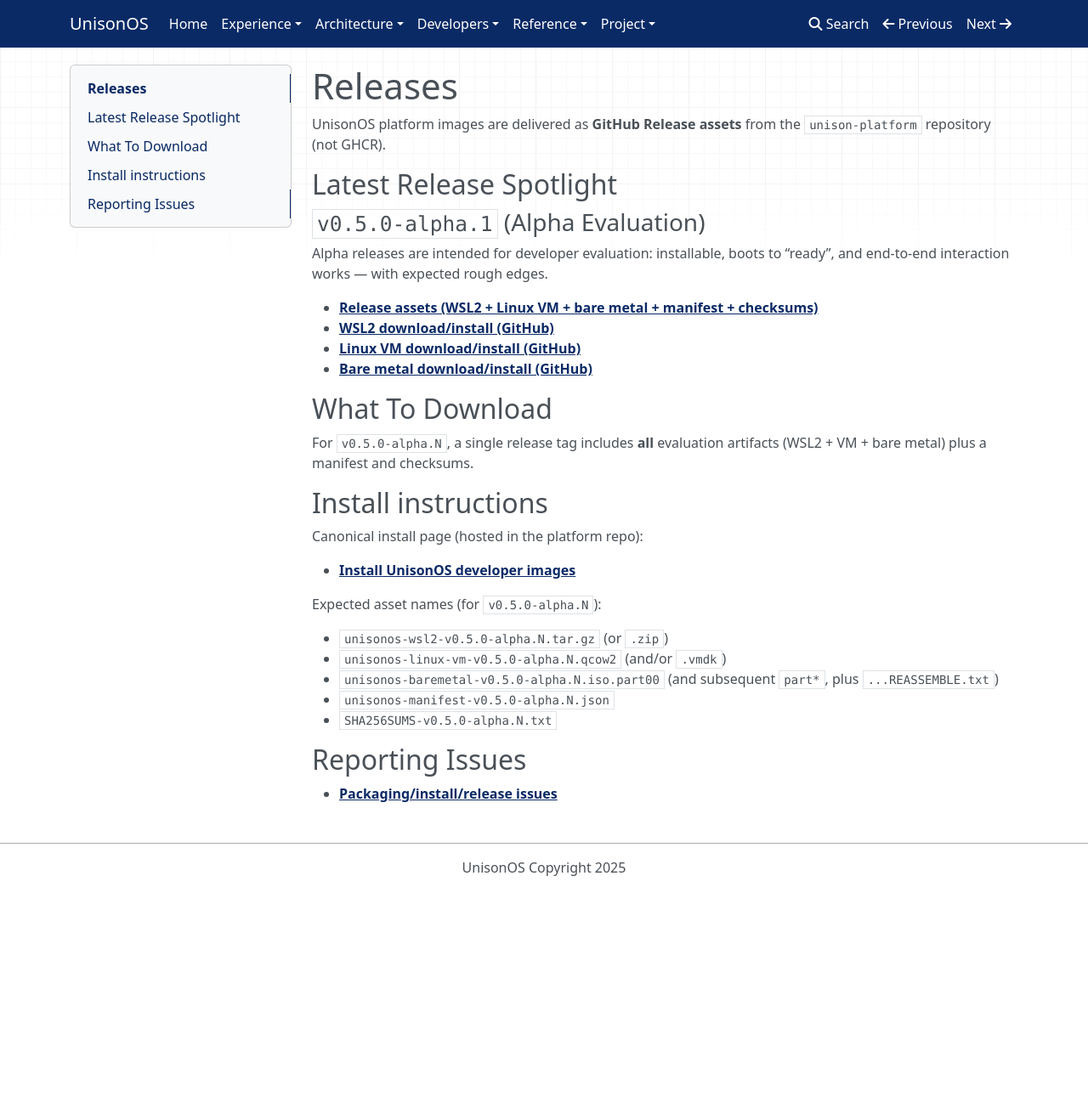
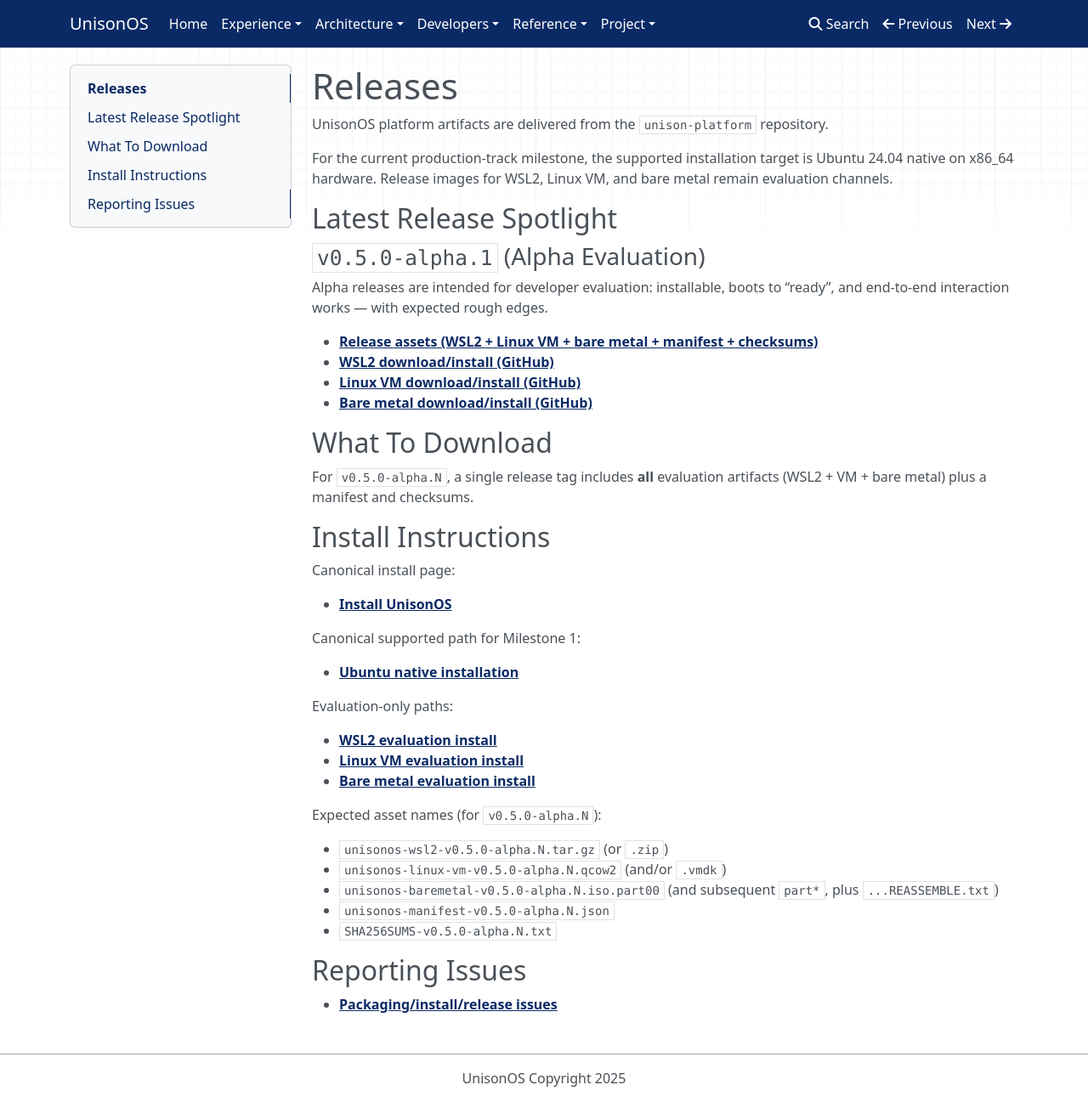
Before and after one commit to project-unisonOS/project-unisonos.github.io, an MkDocs documentation site: the page built from docs/developers/releases.md, in a window 1280 px wide and 1297 px high. Shown: the whole window at 85% size. Built offline with MkDocs 1.6.1, drawn with Linux system fonts in a browser that asks for light colours; nearby versions of some CDN libraries.

Commit message:
Clarify supported Milestone 1 release paths

```diff
--- a/docs/developers/releases.md
+++ b/docs/developers/releases.md
@@ -1,6 +1,8 @@
 # Releases
 
-UnisonOS platform images are delivered as **GitHub Release assets** from the `unison-platform` repository (not GHCR).
+UnisonOS platform artifacts are delivered from the `unison-platform` repository.
+
+For the current production-track milestone, the supported installation target is Ubuntu 24.04 native on x86_64 hardware. Release images for WSL2, Linux VM, and bare metal remain evaluation channels.
 
 ## Latest Release Spotlight
 
@@ -17,11 +19,21 @@ Alpha releases are intended for developer evaluation: installable, boots to “r
 
 For `v0.5.0-alpha.N`, a single release tag includes **all** evaluation artifacts (WSL2 + VM + bare metal) plus a manifest and checksums.
 
-## Install instructions
+## Install Instructions
 
-Canonical install page (hosted in the platform repo):
+Canonical install page:
 
-- [Install UnisonOS developer images](https://github.com/project-unisonOS/unison-platform/blob/main/docs/install.md)
+- [Install UnisonOS](https://github.com/project-unisonOS/unison-platform/blob/main/docs/install.md)
+
+Canonical supported path for Milestone 1:
+
+- [Ubuntu native installation](https://github.com/project-unisonOS/unison-platform/blob/main/docs/deployment/ubuntu-native.md)
+
+Evaluation-only paths:
+
+- [WSL2 evaluation install](https://github.com/project-unisonOS/unison-platform/blob/main/docs/install-wsl2.md)
+- [Linux VM evaluation install](https://github.com/project-unisonOS/unison-platform/blob/main/docs/install-linux-vm.md)
+- [Bare metal evaluation install](https://github.com/project-unisonOS/unison-platform/blob/main/docs/install-bare-metal.md)
 
 Expected asset names (for `v0.5.0-alpha.N`):
 
```
